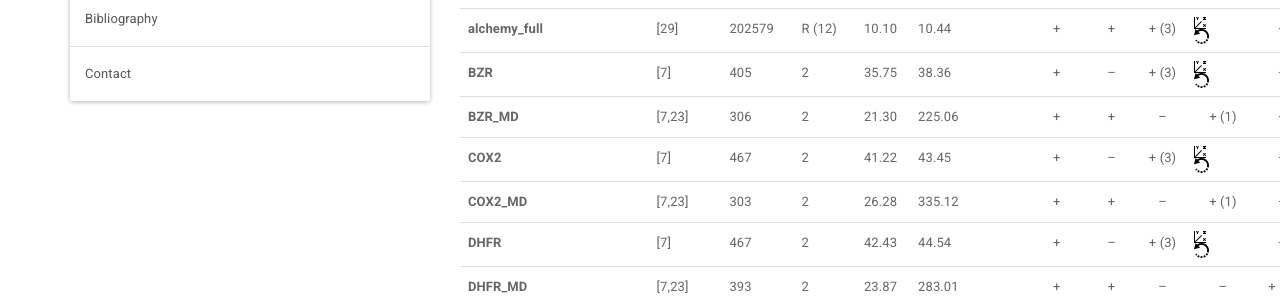
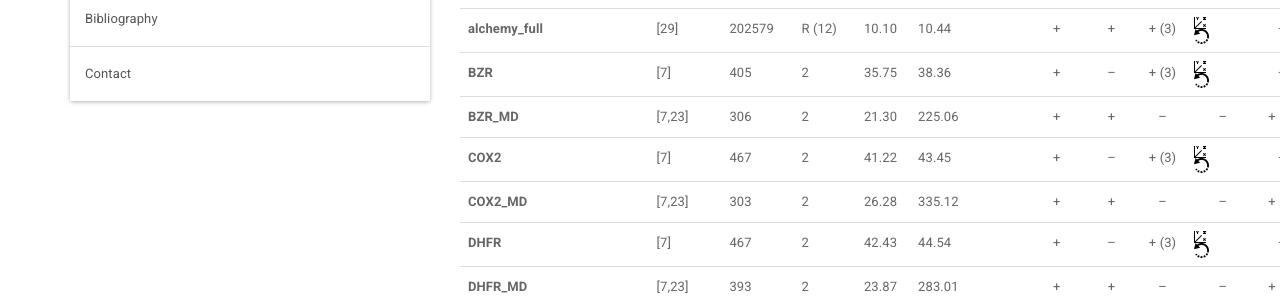
Before and after one commit to chrsmrrs/datasets, a Jekyll site: the page built from _docs/datasets.md, in a window 1280 px wide and 900 px high. Shown: the part 407-707 px from the top of the window. Built offline with Jekyll 4.4.1, drawn with Linux system fonts in a browser that asks for light colours.

```diff
--- a/_docs/datasets.md
+++ b/_docs/datasets.md
@@ -12,9 +12,9 @@ permalink: /docs/datasets/
 |**AIDS**|[16,17]| 2000 |2|15.69|16.20|+|+|+ (4)|--|--|[AIDS](https://www.chrsmrrs.com/graphkerneldatasets/AIDS.zip)|
 |**alchemy_full**|[29]| 202579 | R (12)|10.10|10.44|+|+|+ (3)|![Coordinates](https://chrsmrrs.github.io/datasets/assets/img/coord.png) ![Rotation-invariant task](https://chrsmrrs.github.io/datasets/assets/img/rotate.png)|--|[alchemy_full](https://www.chrsmrrs.com/graphkerneldatasets/alchemy_full.zip)|
 |**BZR**|[7]| 405 |2|35.75|38.36|+|--|+ (3)|![Coordinates](https://chrsmrrs.github.io/datasets/assets/img/coord.png) ![Rotation-invariant task](https://chrsmrrs.github.io/datasets/assets/img/rotate.png)|--|[BZR](https://www.chrsmrrs.com/graphkerneldatasets/BZR.zip)|
-|**BZR_MD**|[7,23]| 306 |2|21.30|225.06|+|+|--|+ (1)|--|[BZR_MD](https://www.chrsmrrs.com/graphkerneldatasets/BZR_MD.zip)|
+|**BZR_MD**|[7,23]| 306 |2|21.30|225.06|+|+|--|--|+ (1)|[BZR_MD](https://www.chrsmrrs.com/graphkerneldatasets/BZR_MD.zip)|
 |**COX2**|[7]| 467 |2|41.22 |43.45|+|--|+ (3)|![Coordinates](https://chrsmrrs.github.io/datasets/assets/img/coord.png) ![Rotation-invariant task](https://chrsmrrs.github.io/datasets/assets/img/rotate.png)|--|[COX2](https://www.chrsmrrs.com/graphkerneldatasets/COX2.zip)|
-|**COX2_MD**|[7,23]| 303 |2|26.28|335.12|+|+|--|+ (1)|--|[COX2_MD](https://www.chrsmrrs.com/graphkerneldatasets/COX2_MD.zip)|
+|**COX2_MD**|[7,23]| 303 |2|26.28|335.12|+|+|--|--|+ (1)|[COX2_MD](https://www.chrsmrrs.com/graphkerneldatasets/COX2_MD.zip)|
 |**DHFR**|[7]| 467 |2|42.43|44.54|+|--|+ (3)|![Coordinates](https://chrsmrrs.github.io/datasets/assets/img/coord.png) ![Rotation-invariant task](https://chrsmrrs.github.io/datasets/assets/img/rotate.png)|--|[DHFR](https://www.chrsmrrs.com/graphkerneldatasets/DHFR.zip)|
 |**DHFR_MD**|[7,23]| 393 |2|23.87| 283.01|+|+|--|--|+ (1)|[DHFR_MD](https://www.chrsmrrs.com/graphkerneldatasets/DHFR_MD.zip)|
 |**ER_MD**|[7,23]| 446 |2| 21.33| 234.85 | +|+|--|--|+ (1)|[ER_MD](https://www.chrsmrrs.com/graphkerneldatasets/ER_MD.zip)|
```
